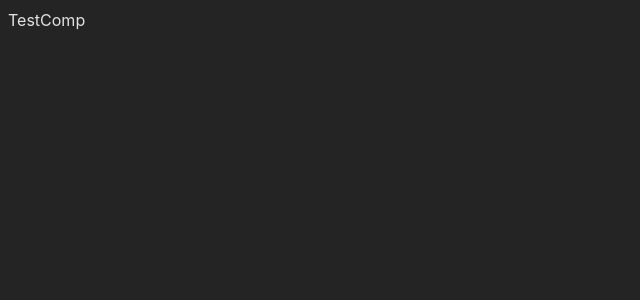
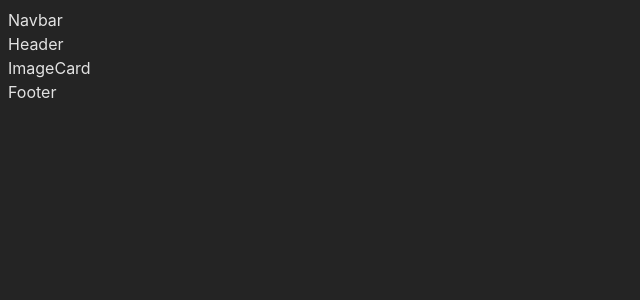
Before and after one commit to marvinraj/image-gallery-site-reactjs, a React (Vite) app: page / in a window 1280 px wide. Shown: the top 300 px of the page, without its empty margins (0-640 px from the left). Built offline with nearby package versions, Linux system fonts and the light colour scheme.

Commit message:
created appropriate components

```diff
--- a/src/App.jsx
+++ b/src/App.jsx
@@ -1,10 +1,16 @@
-import TestComp from "./components/TestComp"
+import Navbar from "./components/Navbar"
+import Header from "./components/Header"
+import ImageCard from "./components/ImageCard"
+import Footer from "./components/Footer"
 
 function App() {
 
   return (
     <main>
-      <TestComp/>
+      <Navbar/>
+      <Header/>
+      <ImageCard/>
+      <Footer/>
     </main>
   )
 }
--- /dev/null
+++ b/src/components/Footer.jsx
@@ -0,0 +1,7 @@
+import React from 'react'
+
+export default function Footer() {
+  return (
+    <div>Footer</div>
+  )
+}
--- /dev/null
+++ b/src/components/Header.jsx
@@ -0,0 +1,7 @@
+import React from 'react'
+
+export default function Header() {
+  return (
+    <div>Header</div>
+  )
+}
--- /dev/null
+++ b/src/components/ImageCard.jsx
@@ -0,0 +1,7 @@
+import React from 'react'
+
+export default function ImageCard() {
+  return (
+    <div>ImageCard</div>
+  )
+}
--- /dev/null
+++ b/src/components/Navbar.jsx
@@ -0,0 +1,7 @@
+import React from 'react'
+
+export default function Navbar() {
+  return (
+    <div>Navbar</div>
+  )
+}
--- a/src/components/TestComp.jsx
+++ /dev/null
@@ -1,7 +0,0 @@
-import React from 'react'
-
-export default function TestComp() {
-  return (
-    <div>TestComp</div>
-  )
-}
```
